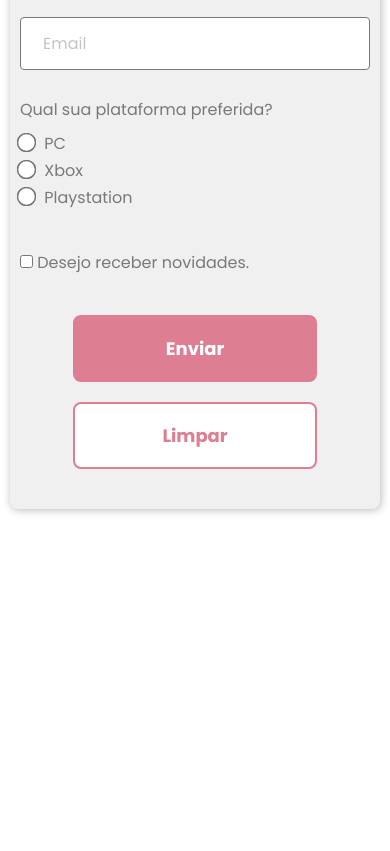
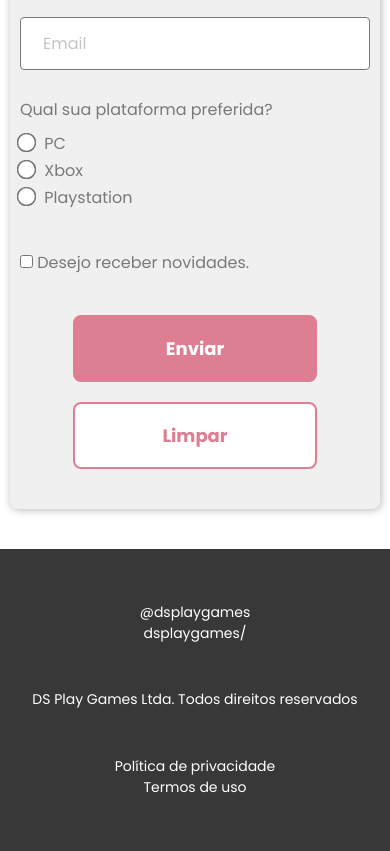
Before and after one commit to gustavolucen4/DSPlayGames, a plain HTML site: page index.html in a window 390 px wide. Shown: the part 2562-3413 px from the top of the page. Before the commit the page ends 3111 px from the top, so only its background shows below. Drawn offline with Linux system fonts and the light colour scheme.

Commit message:
Footer created, Mobile first finished

```diff
--- a/css/style.css
+++ b/css/style.css
@@ -254,3 +254,16 @@ header img {
     color: var(--color-pink);
     border: 2px solid var(--color-pink);
 }
+
+footer {
+    height: 302px;
+    background-color: var(--color-dark-grey);
+    padding: 30px;
+    color: var(--color-white);
+    font-size: 14px;
+    display: flex;
+    flex-direction: column;
+    align-items: center;
+    text-align: center;
+    justify-content: space-around;
+}
--- a/index.html
+++ b/index.html
@@ -114,5 +114,19 @@
             </form>
         </section>
     </main>
+
+    <footer>
+        <div>
+            <p><a href="">@dsplaygames</a></p>
+            <p><a href="">dsplaygames</a>/</p>
+        </div>
+        <div>
+            <p>DS Play Games Ltda. Todos direitos reservados</p>
+        </div>
+        <div>
+            <p>Política de privacidade</p>
+            <p>Termos de uso</p>
+        </div>
+    </footer>
 </body>
 </html>
```
